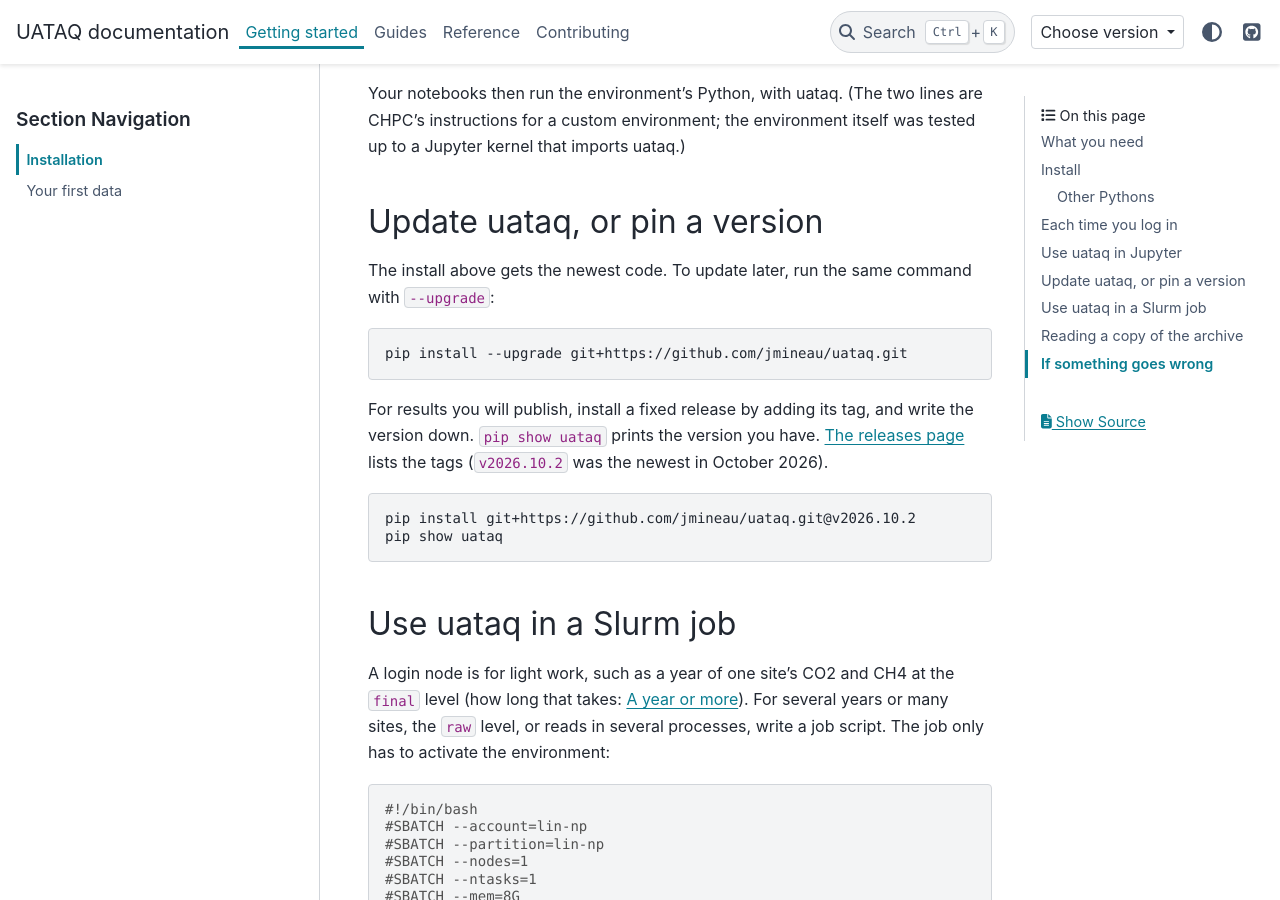
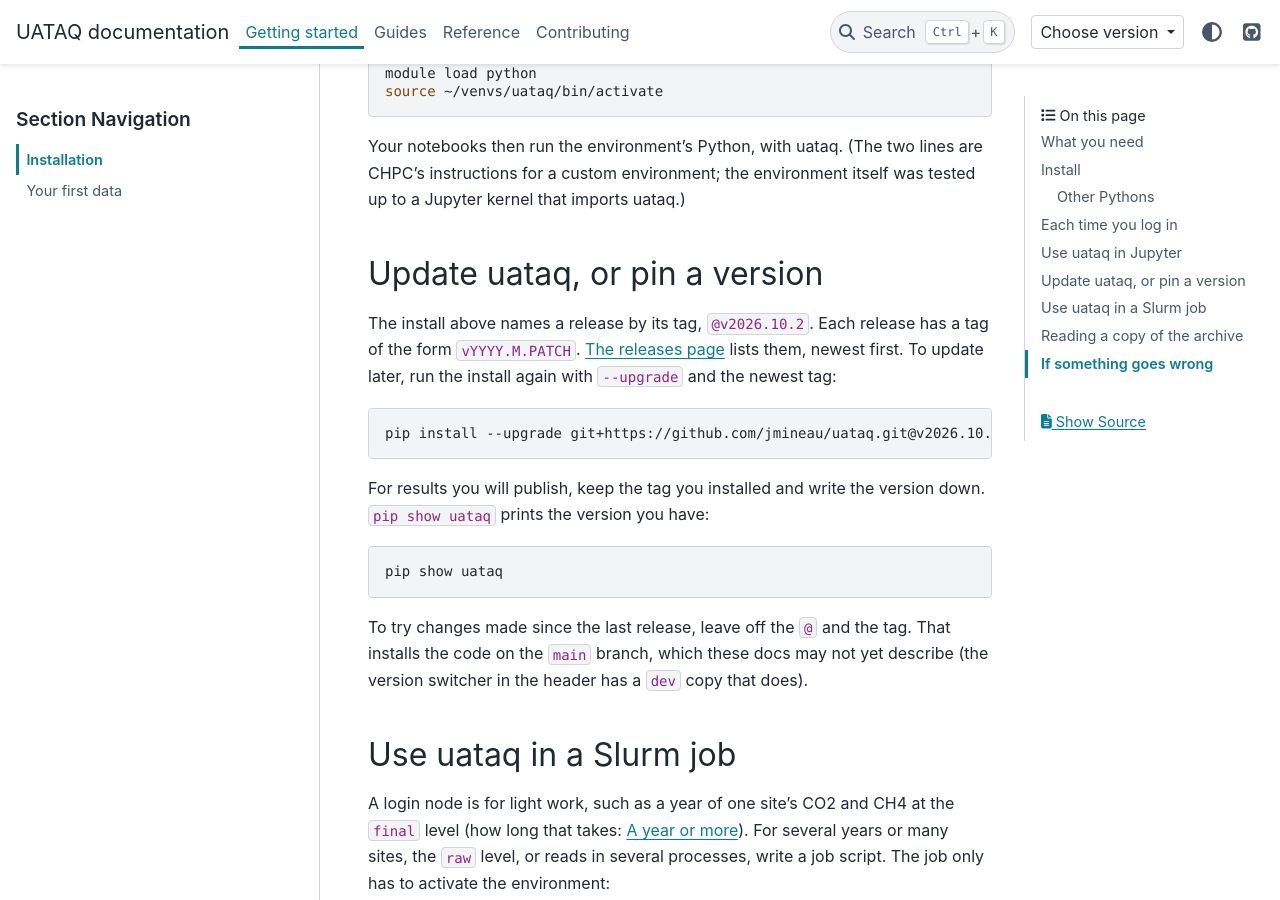
Before and after one commit to jmineau/uataq, a Sphinx documentation site: the page built from docs/getting_started/installation.rst, in a window 1280 px wide and 900 px high, scrolled down 3567 px. Built offline with Sphinx 7.4.7 and the PyData theme 0.15.4, drawn with Linux system fonts in a browser that asks for light colours; some of the changed text lies outside the part shown.

Commit message:
docs(install): name the newest release tag in the install commands (#168)
* docs(install): name the newest release tag in the install commands

The README and the Installation page installed main while the docs a student
reads are the stable copy, built from the newest release. The install and
--upgrade commands now end in @v2026.10.2, the Update section says how to find
a newer tag and how to try unreleased code, and the release steps in
CONTRIBUTING.md bump the tag.

Fixes #166

* docs(readme): link to the stable docs, which match the release it installs

```diff
--- a/docs/getting_started/installation.rst
+++ b/docs/getting_started/installation.rst
@@ -66,11 +66,13 @@ Install
    files that go unused for 60 days.
 
 4. **Install uataq.** ``pip`` is Python's installer. uataq is not on PyPI (the
-   usual package index), so you point pip at its GitHub repository.
+   usual package index), so you point pip at its GitHub repository. The
+   ``@v2026.10.2`` at the end names a release, the newest when this page was
+   written (:ref:`install-update` shows how to find a newer one).
 
    .. code-block:: bash
 
-      pip install git+https://github.com/jmineau/uataq.git
+      pip install git+https://github.com/jmineau/uataq.git@v2026.10.2
 
    pip prints a long list while it works (about two minutes). The last line
    that matters starts with ``Successfully installed``. A notice about a new
@@ -128,7 +130,7 @@ takes 0.6 GB in ``~/.conda/envs``:
    module load miniforge3
    conda create -y -n uataq python=3.12
    conda activate uataq
-   pip install git+https://github.com/jmineau/uataq.git
+   pip install git+https://github.com/jmineau/uataq.git@v2026.10.2
 
 Each time you log in
 --------------------
@@ -170,25 +172,30 @@ Your notebooks then run the environment's Python, with uataq. (The two lines
 are CHPC's instructions for a custom environment; the environment itself was
 tested up to a Jupyter kernel that imports uataq.)
 
+.. _install-update:
+
 Update uataq, or pin a version
 ------------------------------
 
-The install above gets the newest code. To update later, run the same command
-with ``--upgrade``:
+The install above names a release by its tag, ``@v2026.10.2``. Each release
+has a tag of the form ``vYYYY.M.PATCH``. `The releases page
+<https://github.com/jmineau/uataq/releases>`_ lists them, newest first. To
+update later, run the install again with ``--upgrade`` and the newest tag:
 
 .. code-block:: bash
 
-   pip install --upgrade git+https://github.com/jmineau/uataq.git
+   pip install --upgrade git+https://github.com/jmineau/uataq.git@v2026.10.2
 
-For results you will publish, install a fixed release by adding its tag, and
-write the version down. ``pip show uataq`` prints the version you have.
-`The releases page <https://github.com/jmineau/uataq/releases>`_ lists the tags
-(``v2026.10.2`` was the newest in October 2026).
+For results you will publish, keep the tag you installed and write the version
+down. ``pip show uataq`` prints the version you have:
 
 .. code-block:: bash
 
-   pip install git+https://github.com/jmineau/uataq.git@v2026.10.2
    pip show uataq
+
+To try changes made since the last release, leave off the ``@`` and the tag.
+That installs the code on the ``main`` branch, which these docs may not yet
+describe (the version switcher in the header has a ``dev`` copy that does).
 
 .. _install-slurm:
 
```
Also changed, not shown: CONTRIBUTING.md (+4 -1 lines), README.md (+2 -2 lines).
